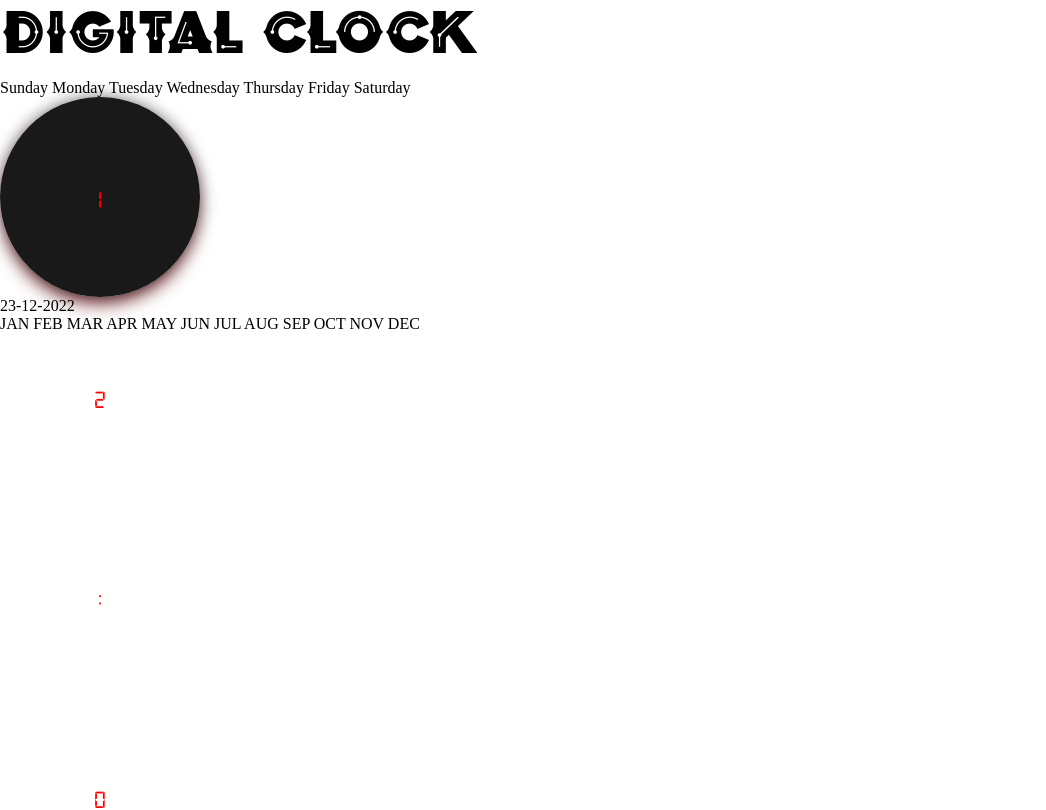
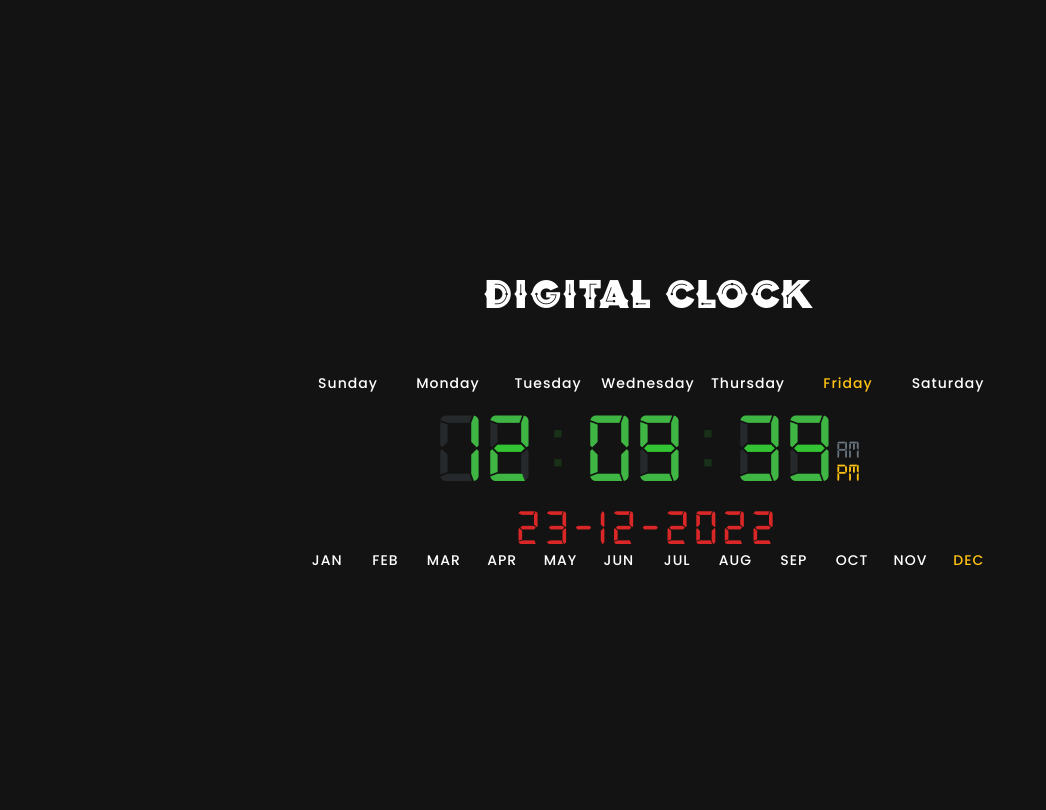
Before and after one commit to mini-kaleel/Digital-clock, a plain HTML site: page index.html in a window 1280 px wide. Shown: the top 810 px of the page, without its empty margins (0-1046 px from the left). Drawn offline with Linux system fonts and the light colour scheme.

Commit message:
Update style.css

```diff
--- a/css/style.css
+++ b/css/style.css
@@ -1,92 +1,105 @@
+@import url('https://fonts.googleapis.com/css2?family=Poppins:ital,wght@0,100;0,200;0,300;0,400;0,500;0,600;0,700;0,800;0,900;1,400;1,900&display=swap');;
 *{
     padding: 0;
     margin: 0;
+    user-select: none;
     box-sizing: border-box;
+
 }
 @font-face {
-    font-family:digital-7;
-    src: url(./digital-7.ttf);
+    font-family: digital-7;
+    src: url(digital-7.ttf);
 }
 @font-face {
-    font-family:Zilap Black Storm DEMO;
-    src: url(./Zilap\ Black\ Storm\ DEMO.ttf);
+    font-family: title-digit;
+    src: url(Zilap\ Black\ Storm\ DEMO.ttf);
 }
-/* body{
-
-} */
-main{
+body{
     width: 100vw;
     height: 100vh;
-    background: linear-gradient(rgba(0, 0, 0, 0.1),rgba(0, 0, 0, 0.0)),url(../img/pexels-pixabay-509922.jpg);
-    background-size: cover;
-    background-position: center;
-    background-repeat: no-repeat;
-
+    display: flex;
+    flex-direction: column;
+    justify-content: center;
+    align-items: center;
+    color: white;
+    font-family: 'Poppins', sans-serif;
+    /* background: radial-gradient(circle at -4% -12.9%, rgb(74, 98, 110) 0.3%,
+     rgb(30, 33, 48) 90.2%); */
+    overflow: hidden;
+    background-color: #131313;
 }
-.content{
-    padding-top: 140px;
+.title h3{
+    font-size: 40px;
+    font-family:title-digit ;
+    letter-spacing: 1px;
+}
+.days,
+.month{
+    width: 700px;
+    height: 50px;
+    display: flex;
+    justify-content: center;
+    align-items: center;
+}
+.days span,
+.month span{
+    width: 100px;
+    height: 30px;
+    line-height: 30px;
     text-align: center;
+    font-size: 14px;
+    letter-spacing: 1px;
+    font-weight: 500;
+}
+.day-active{
+    color: rgba(255, 195, 19,1.0) !important;
+}
+.clock{
+    width: 600px;
+    height: 100px;
     display: flex;
+    justify-content: center;
     align-items: center;
-    flex-direction: column;
+    font-size: 100px;
+    font-family:digital-7 ;
+    color: rgb(51, 196, 51,1.0);
 }
-h3{
-    font-size: 60px;
-    font-family:Zilap Black Storm DEMO;
-    margin-bottom: 10px;
+.meridian span{
+    display: block;
+    font-size: 25px;
+    width: 30px;
+    text-align: center;
+    color: rgb(113, 128, 140,0.9);
 }
-
-.clock{
-    width: 200px;
-    height: 200px;
-    border-radius: 50%;
-    background-color: rgba(9, 9, 9, 0.932);
-    font-family: digital-7;
-    color: red;
+.meridian span:nth-child(2){
+    margin-top: 10px;
+}
+.active{
+    color: rgba(255, 195, 19,1.0)!important;
+}
+.num{
+    width: 50px;
+    height: 100px;
+    position: relative;
+    text-align: right;
+}
+.num::before{
+    content: '0';
+    position: absolute;
+    top: 0;
+    right: 0;
+    color: rgb(113, 128, 140,0.2);
+}
+.colon{
+    width: 50px;
+    height: 100px;
     text-align: center;
-    line-height: 200px;
-    font-size: 25px;
-    padding: 0 10px;
-    box-shadow: 0px 0px 15px rgba(0, 0, 0, 0.50), 0 10px 20px -5px #7b272c;
+    animation: blink 0.7s ease infinite;
 }
-.clock span{
-    width: 10px;
-    display: inline-block;
-    text-align: center;
-    /* background-color: #f7f5f5; */
-
+.date{
+    font-family:digital-7;
+    font-size: 50px;
+    letter-spacing: 5px;
+    font-weight: 400;
+    color: rgba(235, 40, 40, 0.916);
 }
-.clock .txt{
-    width: 30px;
-}
-
-@media (max-width:740px) {
-    .clock{
-        width: 150px;
-        height: 150px;
-        border-radius: 50%;
-        background-color: rgba(9, 9, 9, 0.932);
-        font-family: digital-7;
-        color: red;
-        text-align: center;
-        line-height: 150px;
-        font-size: 18px;
-        padding: 0 10px;
-        box-shadow: 0px 0px 15px rgba(0, 0, 0, 0.50), 0 10px 20px -5px #7b272c;
-    }
-    h3{
-        font-size: 42px;
-        font-family:Zilap Black Storm DEMO;
-        margin-bottom: 10px;
-    }
-    .clock span{
-        width: 7px;
-        display: inline-block;
-        text-align: center;
-        /* background-color: #f7f5f5; */
-
-    }
-    .clock .txt{
-        width: 15px;
-    }
-}
```
